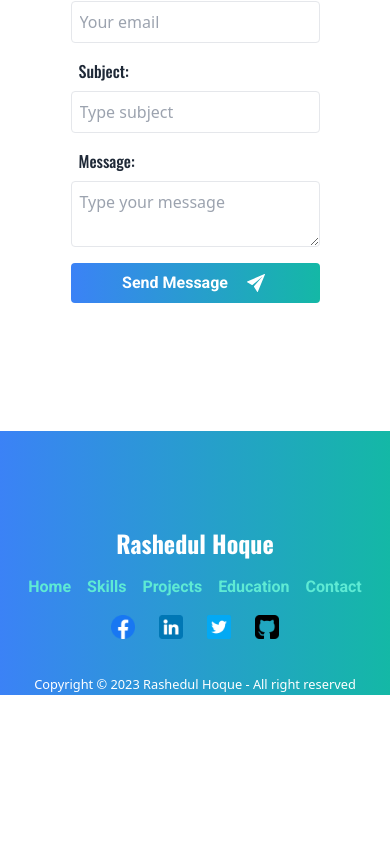
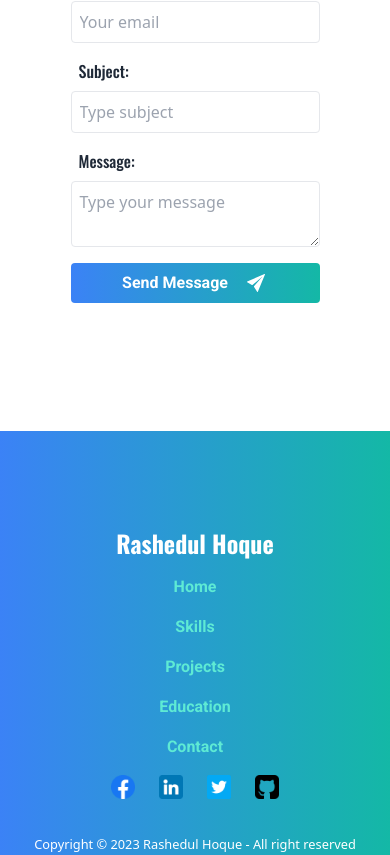
Before and after one commit to Rashedul-Hoque-Rashed/Rashedul-Hoque-portfolio, a React (Vite) app: page / in a window 390 px wide. Shown: the part 4372-5227 px from the top of the page. Before the commit the page ends 5067 px from the top, so only its background shows below. Built offline with nearby package versions, Linux system fonts and the light colour scheme.

Commit message:
update footer items

```diff
--- a/src/Components/Footer/Footer.jsx
+++ b/src/Components/Footer/Footer.jsx
@@ -12,7 +12,7 @@
                 <h1 className="text-2xl text-center font-bold mb-4 font-oswald">
                     Rashedul Hoque
                 </h1>
-                <div className="flex space-x-4 justify-center mb-4">
+                <div className="flex flex-col md:flex-row gap-4 justify-center mb-4 items-center">
                     <a href="#home" className="cursor-pointer text-teal-300 font-bold font-roboto">
                         Home
                     </a>
```
Lines whose indentation alone changed are shown as unchanged.
